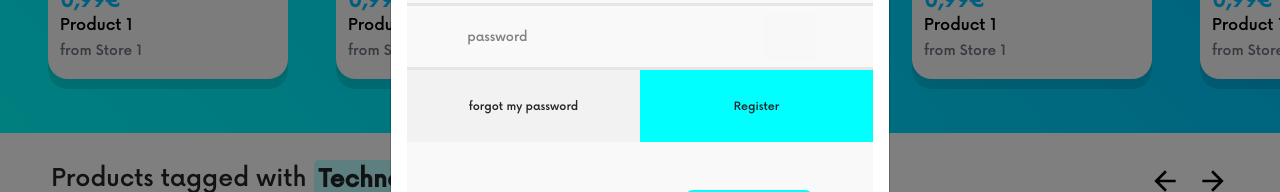
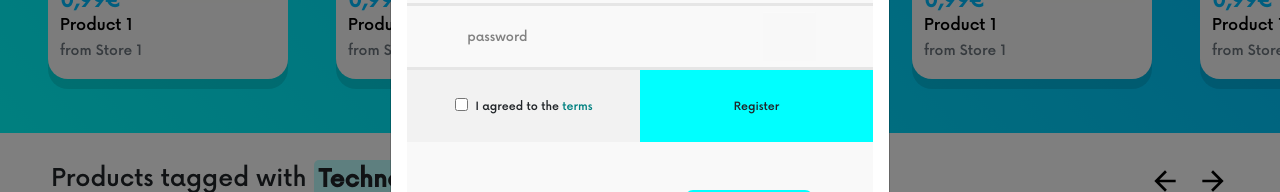
Before and after one commit to koioannis/PricePort, a Vue app in the folder src/client/: page / in a window 1280 px wide. Both pictures are taken after a click on the button "Register". Shown: the part 327-519 px from the top of the page. Built offline with nearby package versions, Linux system fonts and the light colour scheme.

Commit message:
fixes: authentication

```diff
--- a/src/client/src/components/auth/SignIn.vue
+++ b/src/client/src/components/auth/SignIn.vue
@@ -26,7 +26,6 @@ export default {
   name: 'SignIn',
   methods: {
     changeRegister() {
-      console.log('asd');
       this.$emit('changeRegisterLogin');
     },
   },
--- a/src/client/src/components/auth/SignTemplate.vue
+++ b/src/client/src/components/auth/SignTemplate.vue
@@ -17,7 +17,6 @@ export default {
   name: 'SignTemplate',
   methods: {
     changeRegisterLogin() {
-      console.log('in');
       this.signin = !this.signin;
     },
   },
--- a/src/client/src/components/auth/SignUp.vue
+++ b/src/client/src/components/auth/SignUp.vue
@@ -13,9 +13,15 @@
       <input type="text" class="w-75 big-input" placeholder="password">
     </div>
     <div class="d-flex text-center">
-      <b-col class="forgot-btn pt-4 pb-4">
-        <span style="font-size: 0.7em">forgot my password</span></b-col>
-      <b-col class="login-btn pt-4 pb-4">
+      <b-col class="terms d-flex pt-4 pb-4 justify-content-center align-items-center">
+        <input type="checkbox" class="mb-1">
+        <div>
+        <span style="font-size: 0.7em;" class="ml-2">
+          I agreed to the <span style="color: #008080">terms</span>
+        </span>
+        </div>
+      </b-col>
+      <b-col class="register-btn pt-4 pb-4">
         <span style="font-size: 0.7em">Register</span></b-col>
     </div>
     <div class="d-flex pt-5 pb-5 text-center ml-3 mr-3">
@@ -65,22 +71,18 @@ export default {
       opacity: 0.9;
     }
 
-    .forgot-btn {
+    .terms {
       background-color: #F2F2F2;
       height: 100%;
       cursor: pointer;
     }
 
-    .forgot-btn:hover {
-      background-color: #f0eeee;
-    }
-
-    .login-btn {
+    .register-btn {
       background-color: #00FFFF;
       cursor: pointer;
     }
 
-    .login-btn:hover {
+    .register-btn:hover {
       background-color: #00ffffcb;
     }
 
```
